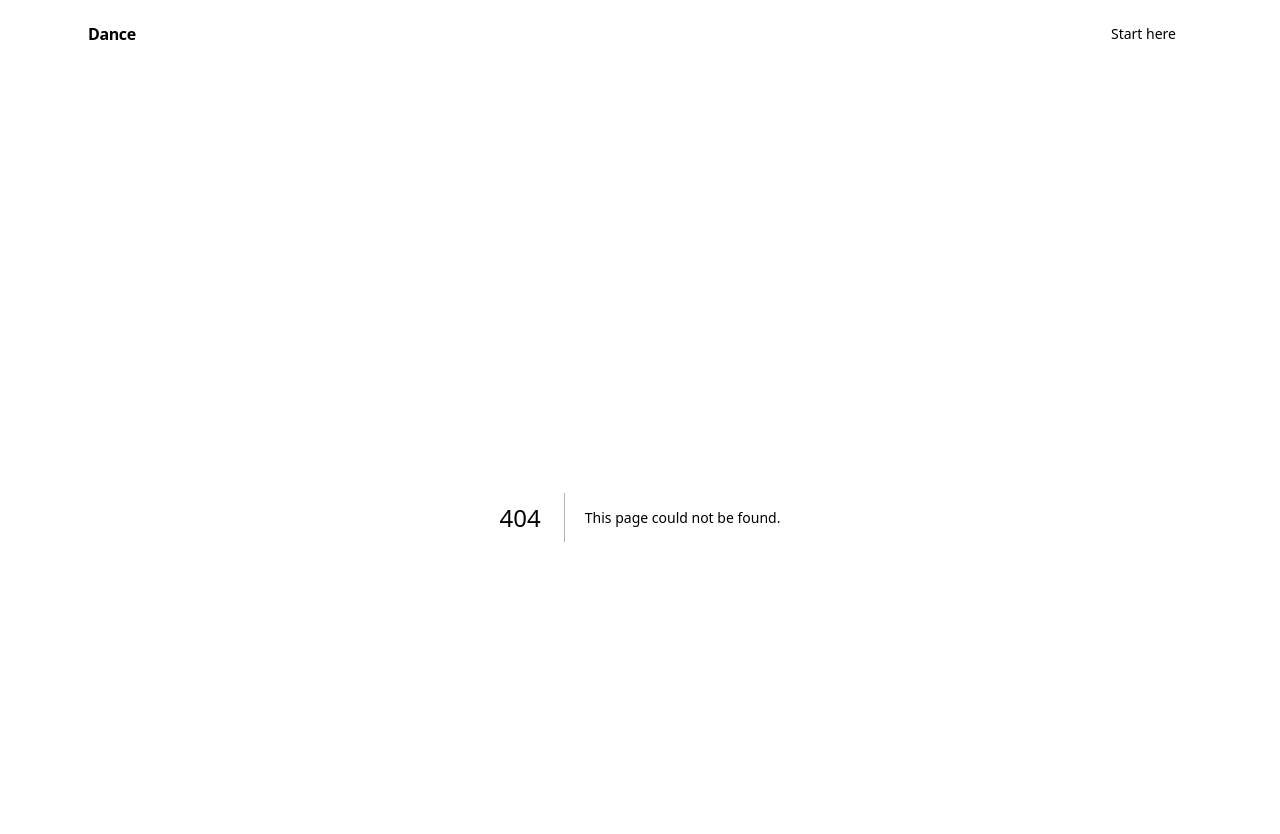
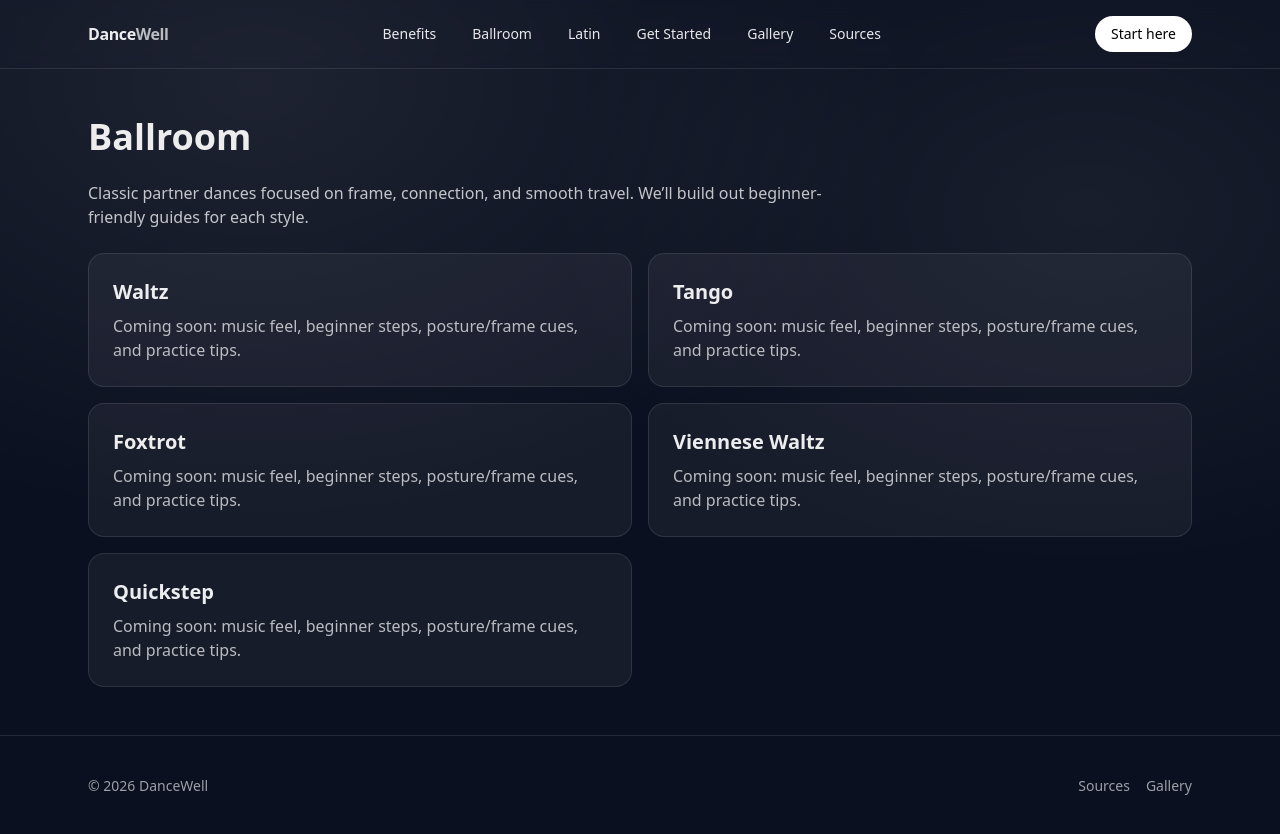
Before and after one commit to KristineMK72/dancewell, a Next.js app: page /ballroom in a window 1280 px wide. Before the commit this address had no page. Shown: the top 834 px of the page. Built offline with nearby package versions, Linux system fonts and the light colour scheme.

Commit message:
Create page.tsx

```diff
--- /dev/null
+++ b/app/ballroom/page.tsx
@@ -0,0 +1,27 @@
+export default function BallroomPage() {
+  return (
+    <div className="space-y-6">
+      <h1 className="text-4xl font-semibold">Ballroom</h1>
+      <p className="text-white/75 max-w-3xl">
+        Classic partner dances focused on frame, connection, and smooth travel.
+        We’ll build out beginner-friendly guides for each style.
+      </p>
+
+      <div className="grid md:grid-cols-2 gap-4">
+        {["Waltz", "Tango", "Foxtrot", "Viennese Waltz", "Quickstep"].map(
+          (d) => (
+            <div
+              key={d}
+              className="rounded-2xl border border-white/10 bg-white/5 p-6"
+            >
+              <h3 className="text-xl font-semibold">{d}</h3>
+              <p className="mt-2 text-white/70">
+                Coming soon: music feel, beginner steps, posture/frame cues, and practice tips.
+              </p>
+            </div>
+          )
+        )}
+      </div>
+    </div>
+  );
+}
```
